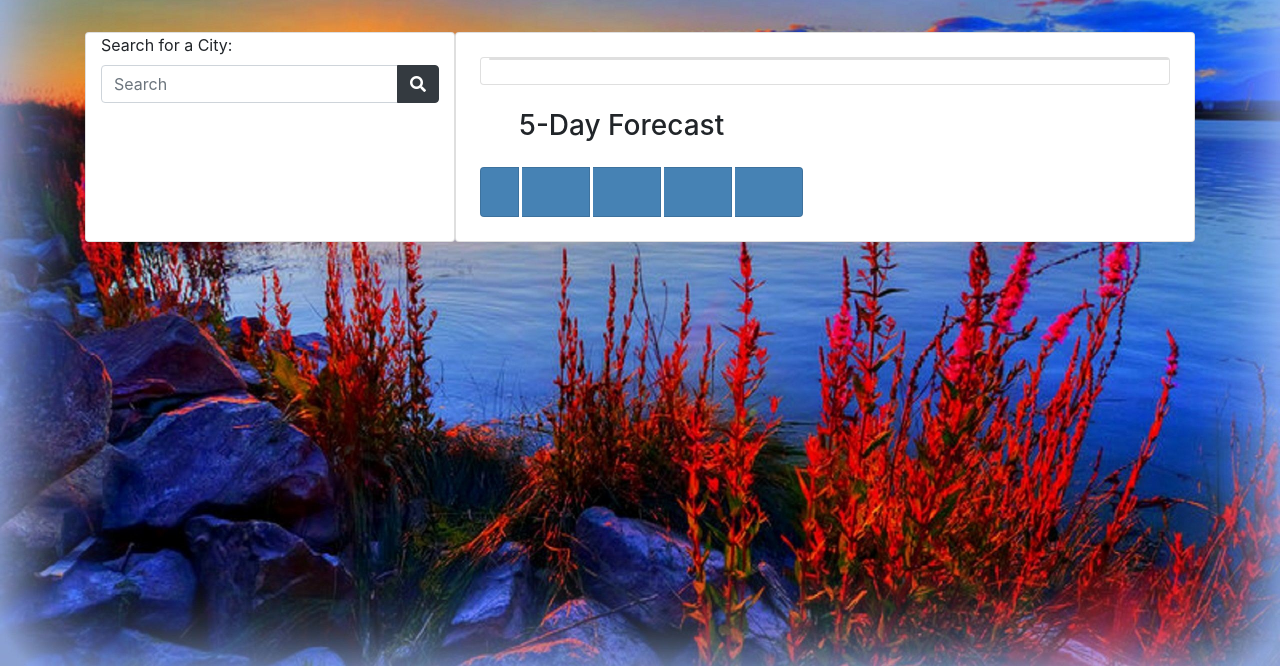
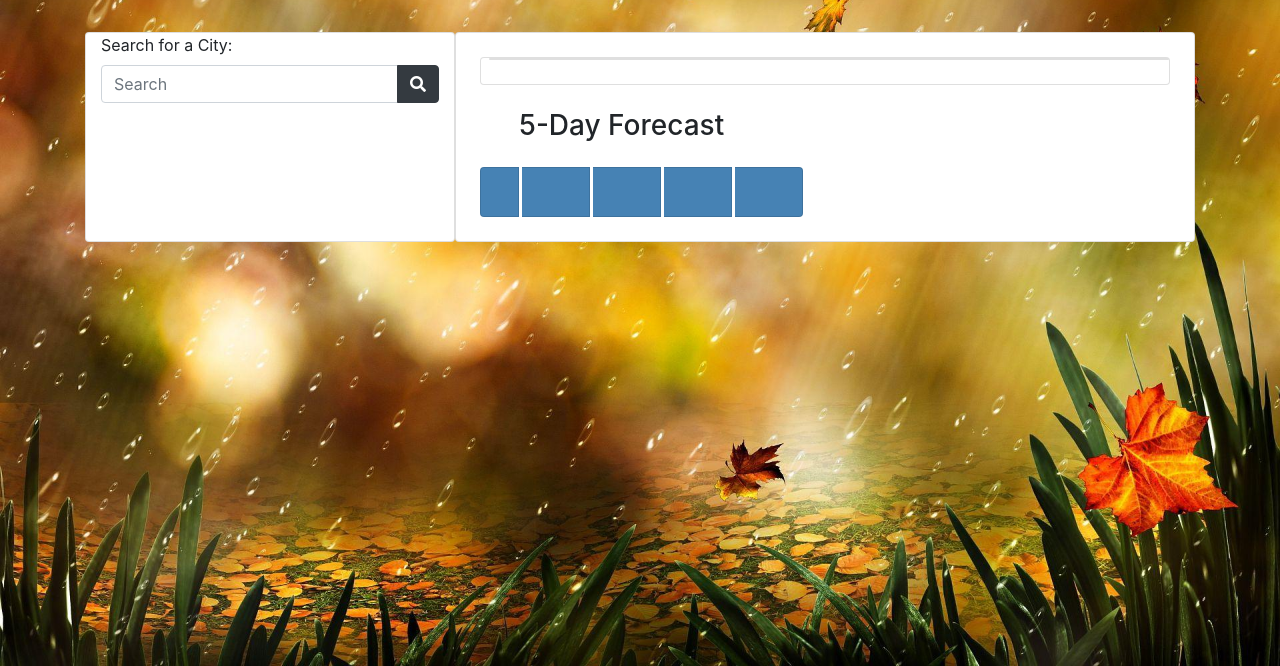
Before and after one commit to nickholder6425/Weather-Dashboard-Challenge-6, a plain HTML site: page index.html in a window 1280 px wide. Shown: the part 134-800 px from the top of the page. Drawn offline with nearby package versions, Linux system fonts and the light colour scheme.

Commit message:
updated dashboard backgroup image

```diff
--- a/assets/css/style.css
+++ b/assets/css/style.css
@@ -1,7 +1,7 @@
 
 body {
     background-size: cover;
-    background-image: url("../images/WeatherDashboard.jpeg");
+    background-image: url("../images/Weather\ Dashboard.jpeg");
   }
 
 
```
Also changed, not shown: assets/images/Weather Dashboard.jpeg (added).
